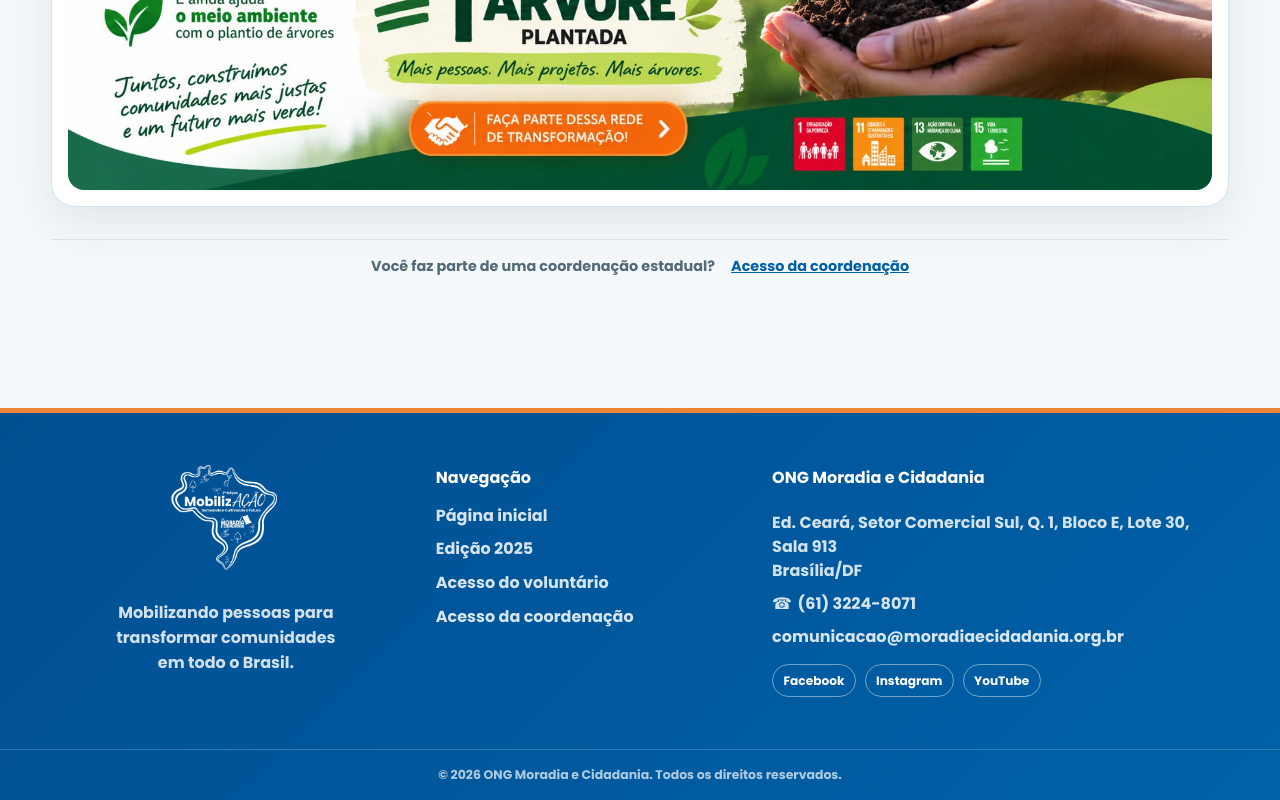
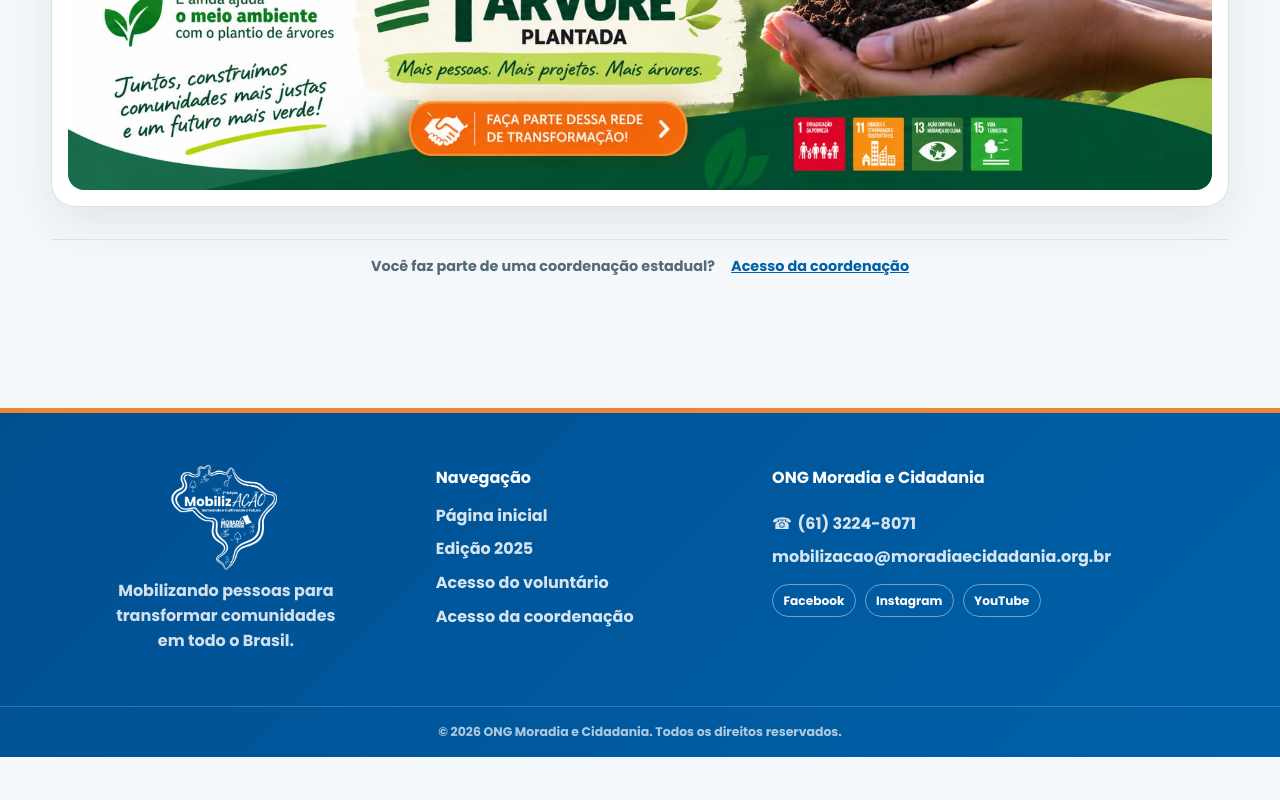
Before and after one commit to NataliaAraujo2/mobilizacao, a React (Vite) app: page / in a window 1280 px wide. Shown: the part 2572-3372 px from the top of the page. After the commit the page ends 3329 px from the top, so only its background shows below. Built offline with nearby package versions, Linux system fonts and the light colour scheme; no server answers.

Commit message:
fix: atualizar contato do rodape

```diff
--- a/src/components/Footer.jsx
+++ b/src/components/Footer.jsx
@@ -33,12 +33,8 @@ export default function Footer() {
 
         <section className={styles.contact} aria-labelledby="footer-contact-title">
           <h2 id="footer-contact-title">ONG Moradia e Cidadania</h2>
-          <address>
-            Ed. Ceará, Setor Comercial Sul, Q. 1, Bloco E, Lote 30, Sala 913<br />
-            Brasília/DF
-          </address>
           <p className={styles.phone}>☎ <span>(61) 3224-8071</span></p>
-          <a href="mailto:comunicacao@moradiaecidadania.org.br">comunicacao@moradiaecidadania.org.br</a>
+          <a href="mailto:mobilizacao@moradiaecidadania.org.br">mobilizacao@moradiaecidadania.org.br</a>
           <div className={styles.socials} aria-label="Redes sociais">
             {socialLinks.map(({ label, href, className }) => (
               <a key={label} className={styles[className]} href={href} target="_blank" rel="noreferrer" aria-label={`ONG Moradia e Cidadania no ${label}`}>{label}</a>
```
